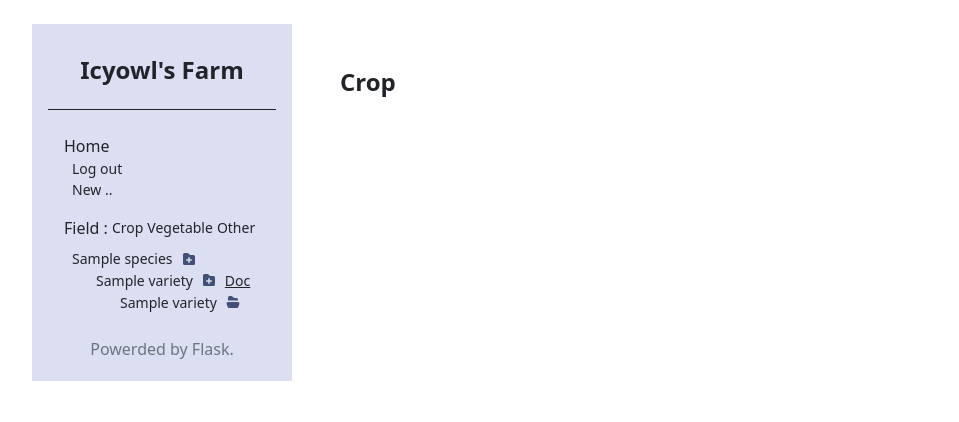
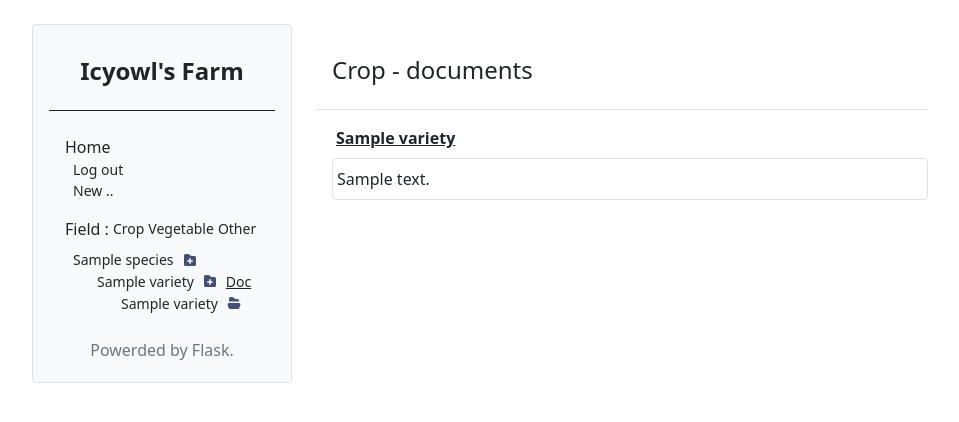
Before and after one commit to icyowl/icyowl-farm, a Flask app: template farm/templates/fields.html in a window 1280 px wide. Shown: the top 422 px of the page, without its empty margins (50-1009 px from the left). Run offline with Flask 3, Linux system fonts and the light colour scheme; the template is opened without the code that fills it: most values are stand-ins (such as "Sample title", 1, 10 or a date in 2020).

Commit message:
fix more

```diff
--- a/farm/sidebar.py
+++ b/farm/sidebar.py
@@ -8,17 +8,17 @@ bp = Blueprint('sidebar', __name__, url_prefix=None)
 @bp.route('/crop')
 def crop():
     session['field'] = 0
-    return redirect(url_for('fields.docs', idx=0))
+    return redirect(url_for('fields.documents', idx=0))
 
 @bp.route('/vegetable')
 def vegetable():
     session['field'] = 1
-    return redirect(url_for('fields.docs', idx=1))
+    return redirect(url_for('fields.documents', idx=1))
 
 @bp.route('/other')
 def other():
     session['field'] = 2
-    return redirect(url_for('fields.docs', idx=2))
+    return redirect(url_for('fields.documents', idx=2))
 
 @bp.app_context_processor
 def inject_page():
--- a/farm/static/style.css
+++ b/farm/static/style.css
@@ -12,9 +12,9 @@
   --danger: #ea1d00;
 }
 
-.bg-success-subtle {
+/* .bg-success-subtle {
   background: var(--light) !important;
-}
+} */
 
 .text-primary {
   color: var(--primary) !important;
--- a/farm/templates/base.html
+++ b/farm/templates/base.html
@@ -11,7 +11,7 @@
 <body class="">
   <div class="container">
       <div class="mt-3 d-flex justify-content-start align-items-start">
-        <div class="mt-2 p-3 flex-shrink-0 bg-success-subtle" style="width: 260px;">
+        <div class="mt-2 p-3 flex-shrink-0 bg-light border rounded-1" style="width: 260px;">
           {% include "sidebar.html" %}
         </div>
 
--- a/farm/templates/fields.html
+++ b/farm/templates/fields.html
@@ -1,10 +1,34 @@
 {% extends "base.html" %}
+{% from "macros/subtitle.html" import render_subtitle %}
+
 {% block content %}
-  {% set fields = ['Crop', 'Vegetable', 'Other'] %}
-  {% set i = idx | int %}
-  <div class="p-4">
+  <div class="w-75">
+    <div>
+      {% set fields = ["Crop", "Vegetable", "Other"] %}
+      {% set s = " ".join([fields[idx | int], "-", "documents"]) %}
+      {{ render_subtitle(s) }}
+    </div>
+    <div class="mt-2 ms-3">
+      {% for id, variety, excerpt in docs %}
+      <div class="mb-4">
+        <div class="ps-1 mb-2">
+          <a class="fw-bold" href="{{ url_for('document.read', parent_id=id, variety=variety) }}" style="text-decoration: underline;">
+            {{ variety }}
+          </a>
+        </div>
+        <div class="px-1 py-2 border rounded-1">
+          {{ excerpt }}
+        </div>
+      </div>
+      {% endfor %}
+    </div>
+  </div>
+
+
+
+  {# <div class="p-4">
     <div class="d-flex align-items-baseline justify-content-start">
       <div class="fs-4 fw-semibold">{{ fields[i] }}</div>
     </div>
-  </div>
+  </div> #}
 {% endblock %}
--- a/farm/templates/index.html
+++ b/farm/templates/index.html
@@ -1,5 +1,6 @@
 {% extends "base.html" %}
 {% from "macros/subtitle.html" import render_subtitle %}
+
 {% block content %}
   {{ render_subtitle("Bucolica") }}
   <div class="pt-2 ps-3">
--- a/farm/templates/macros/record.html
+++ b/farm/templates/macros/record.html
@@ -1,5 +1,5 @@
 {% macro render_record(record) %}
-  <div class="p-3 mb-2 me-2 border">
+  <div class="p-3 mb-2 me-2 border rounded-1">
     <div class="d-inline-flex">
       <div class="pb-2"><span>Date: </span><span>{{ record.date.strftime('%Y-%m-%d %H:%M') }}</span></div>
       <div class="pb-2 ps-3">
--- a/farm/templates/records.html
+++ b/farm/templates/records.html
@@ -14,7 +14,7 @@
     </div>
   </div>
 
-  <div class="ps-3">
+  <div class="ps-2">
     <div class="d-flex">
       <table>
         {% for i in range(0, records|length, 3) %}
```
Also changed, not shown: farm/fields.py (+19 -4 lines).
